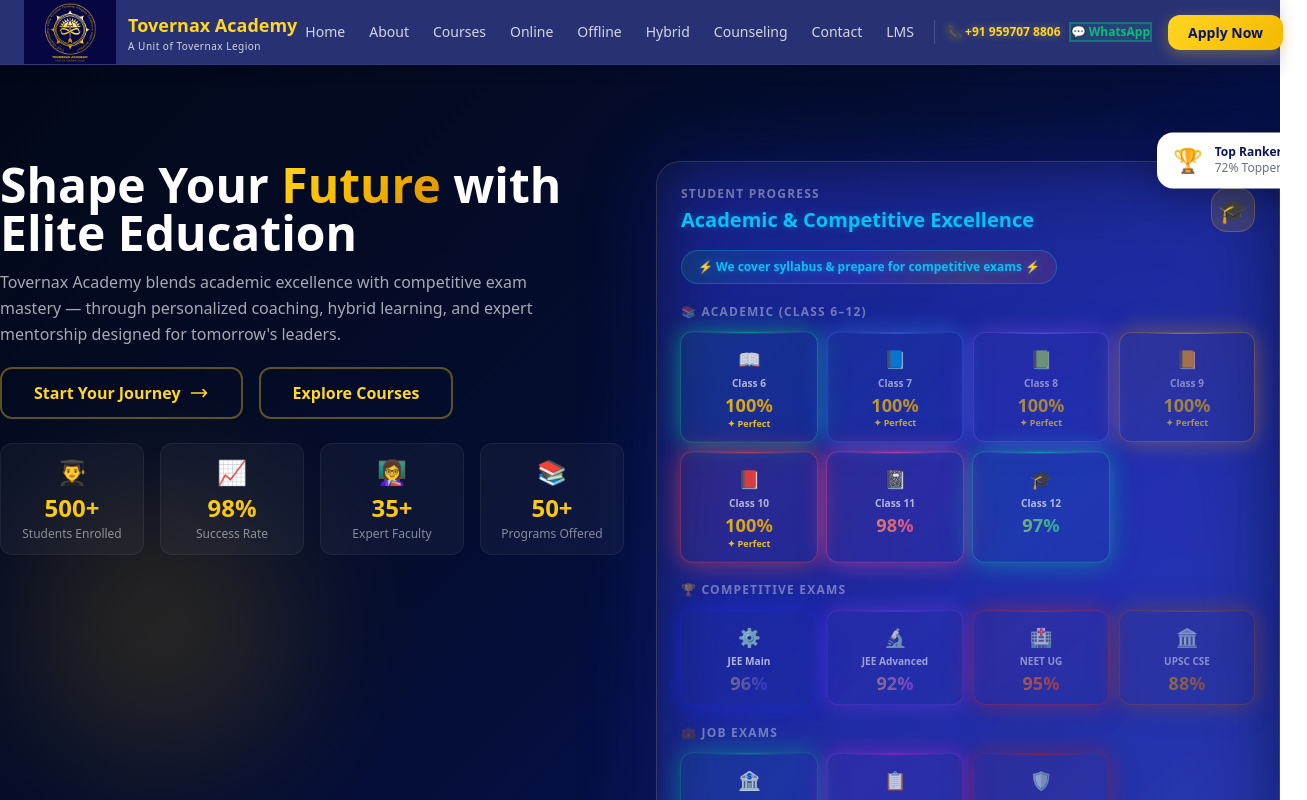
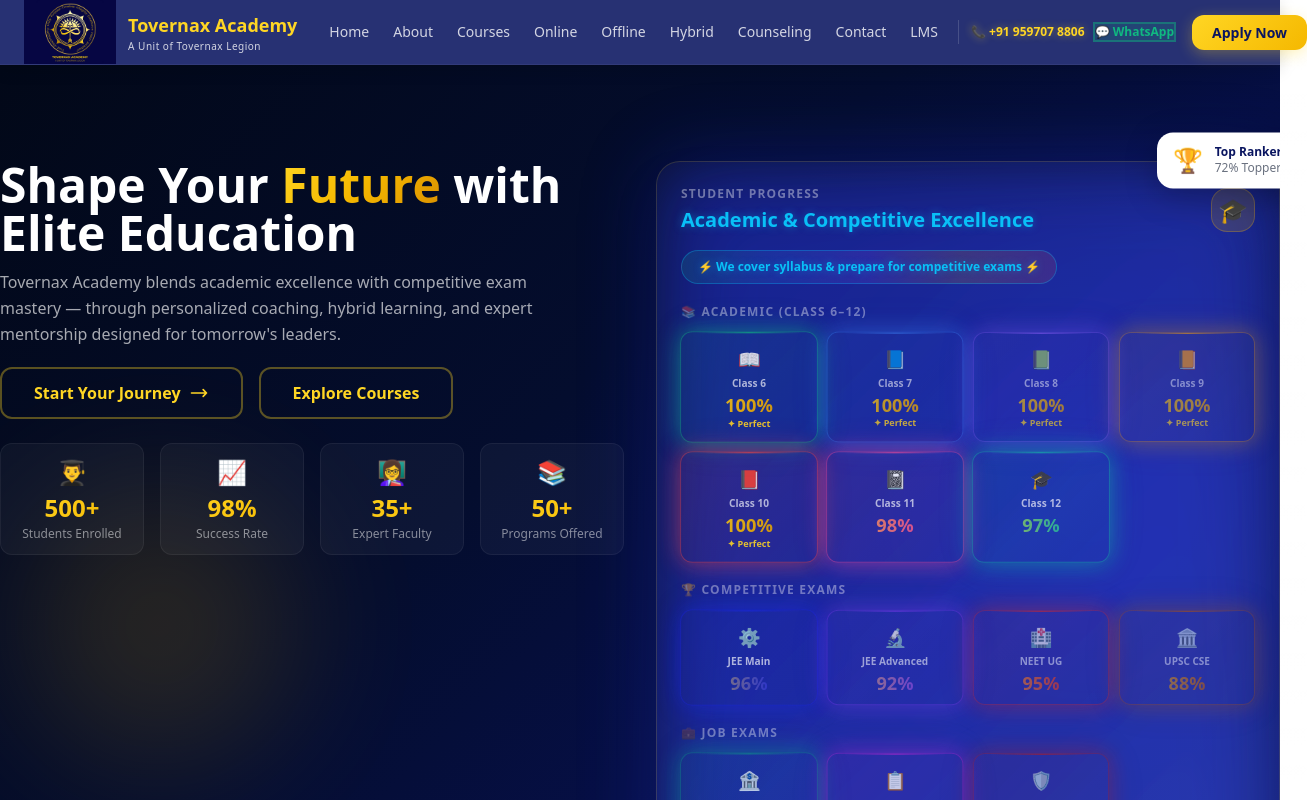
Before and after one commit to TovernaxLegion/Tovernax-Legion, a Next.js app: page / in a window 1280 px wide. Shown: the top 800 px of the page, 1307 px wide, since content can reach past the window. Built offline with nearby package versions, Linux system fonts and the light colour scheme.

Commit message:
Add margin-left to desktop menu div

```diff
--- a/src/components/Navbar.tsx
+++ b/src/components/Navbar.tsx
@@ -63,7 +63,8 @@
             </Link>
 
             {/* Desktop Menu */}
-            <div className="hidden lg:flex items-center gap-2">
+            <div className="hidden lg:flex items-center gap-2 ml-6">
+
               {navLinks.map((link) => (
                 <Link
                   key={link.href}
```
